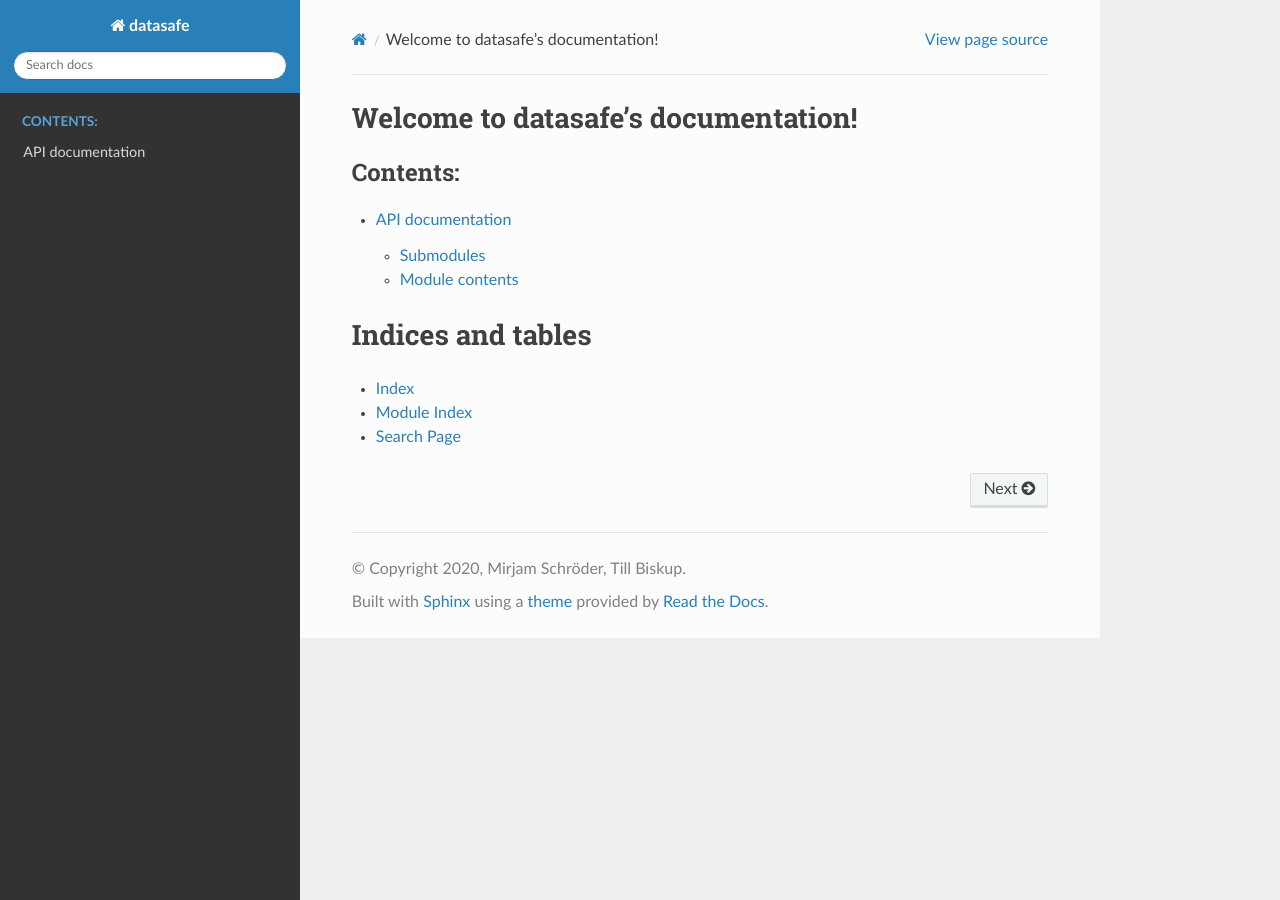
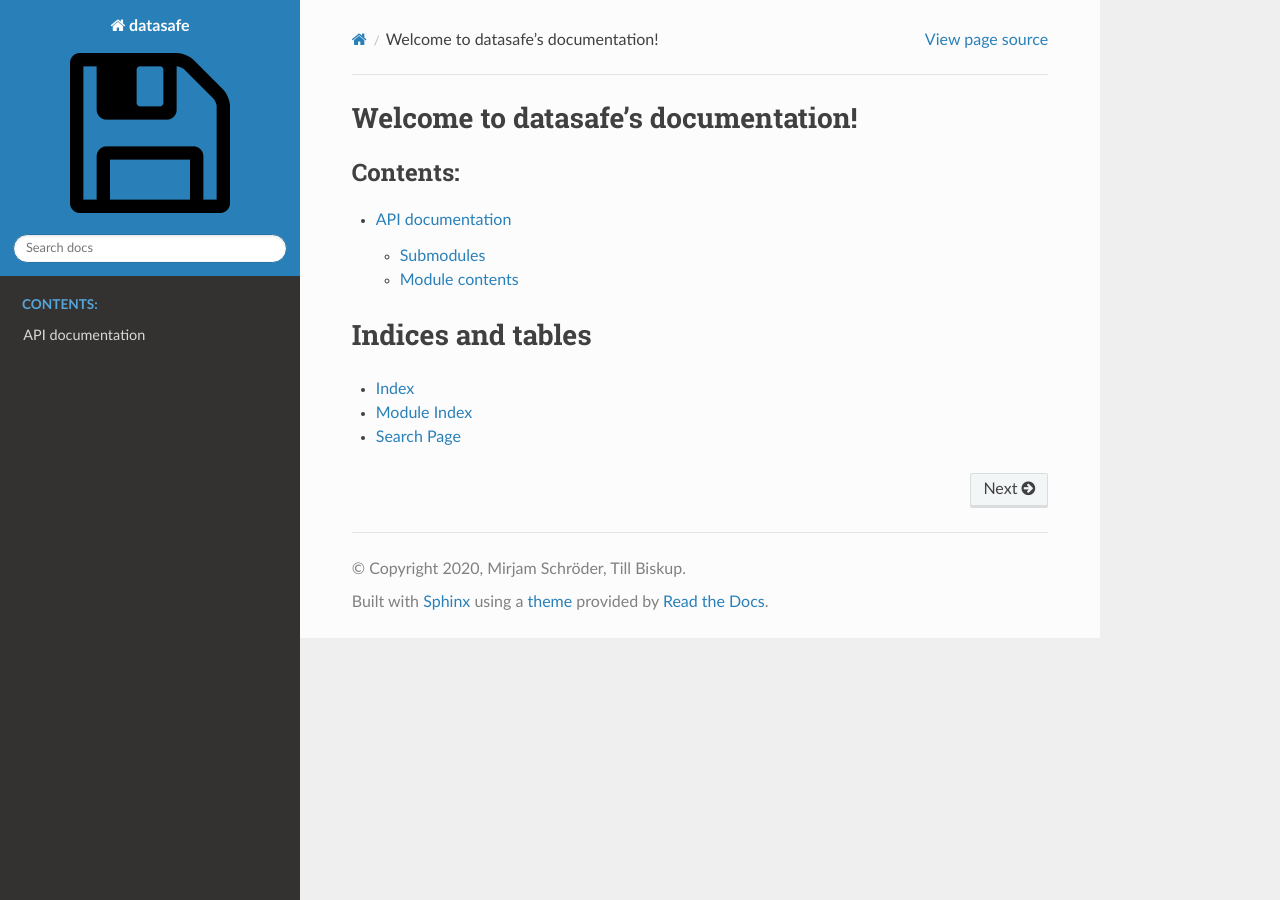
Before and after one commit to tillbiskup/labinform-datasafe, a Sphinx documentation site: the page built from docs/index.rst, in a window 1280 px wide. Built offline with Sphinx 7.4.7 and the Read the Docs theme 2.0.0, drawn with Linux system fonts in a browser that asks for light colours.

Commit message:
Add logo to documentation

```diff
--- a/docs/conf.py
+++ b/docs/conf.py
@@ -93,6 +93,10 @@
     'style_external_links': True,
 }
 
+# The name of an image file (relative to this directory) to place at the top
+# of the sidebar.
+html_logo = './logo.png'
+
 # Add any paths that contain custom static files (such as style sheets) here,
 # relative to this directory. They are copied after the builtin static files,
 # so a file named "default.css" will overwrite the builtin "default.css".
```
Also changed, not shown: docs/logo.png (added).
